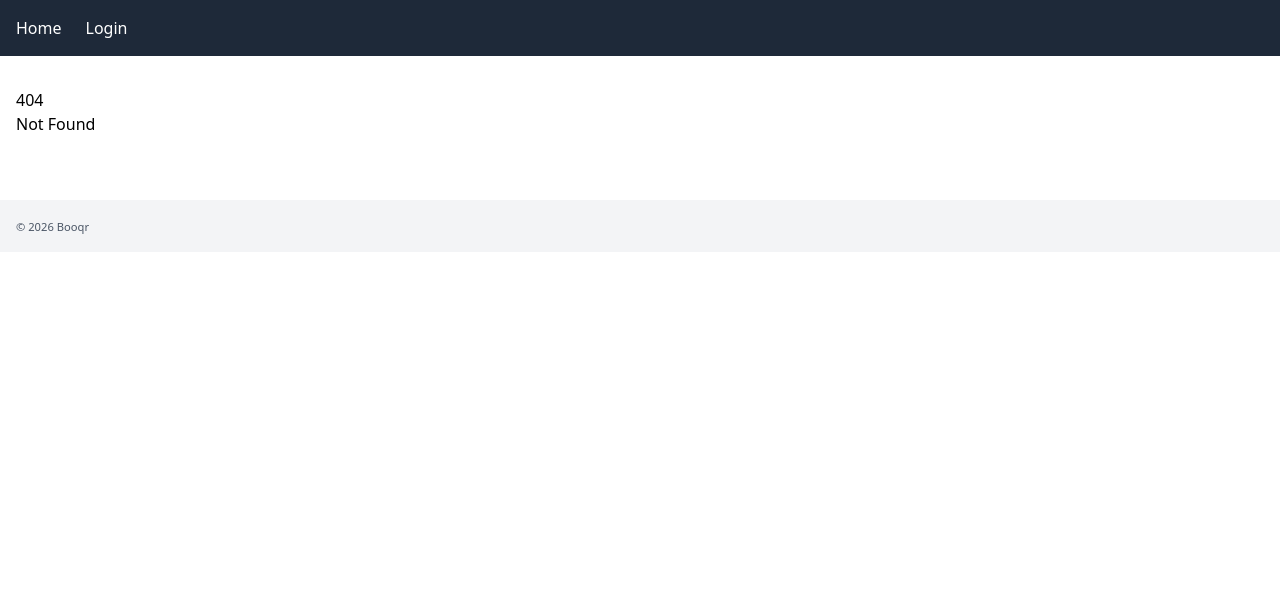
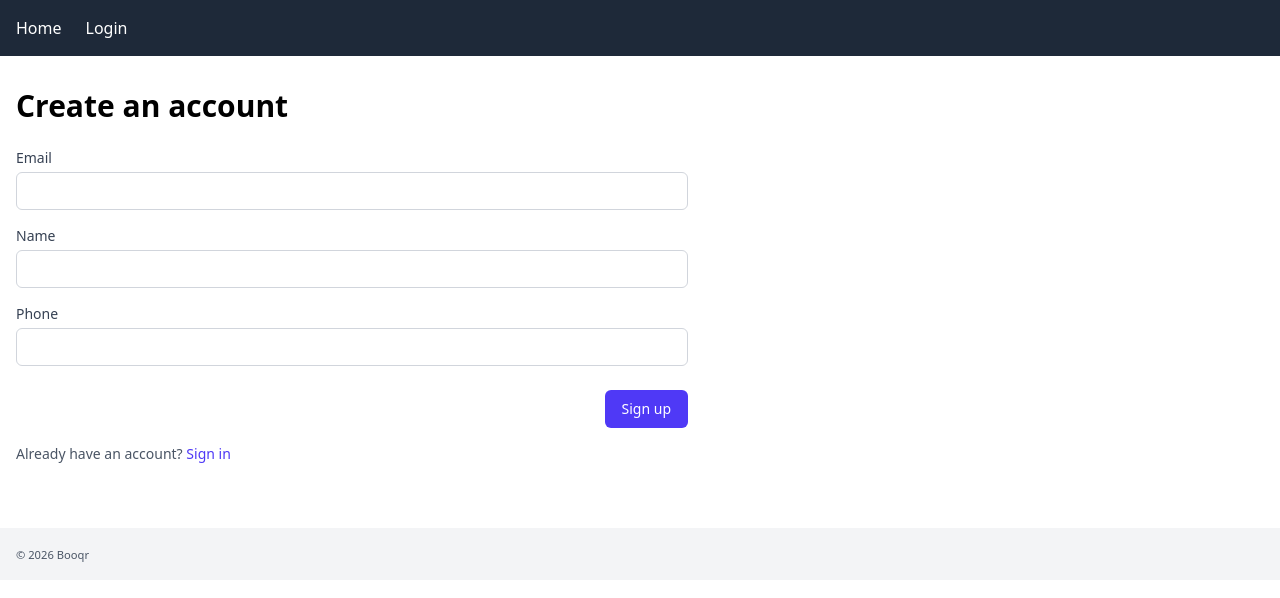
Before and after one commit to klinkby/booqr-app, a SvelteKit app: page /sign-up in a window 1280 px wide. Before the commit this address had no page. Shown: the top 598 px of the page. Built offline with nearby package versions, Linux system fonts and the light colour scheme.

Commit message:
feat: sign-up form

```diff
--- /dev/null
+++ b/src/lib/components/ContactFields.svelte
@@ -0,0 +1,45 @@
+<script>
+	let { email = $bindable(), name = $bindable(), phone = $bindable(), emailDisabled = false } = $props();
+</script>
+
+<div>
+	<label for="email" class="block text-sm font-medium text-gray-700 mb-1">
+		Email
+	</label>
+	<input
+		id="email"
+		name="email"
+		type="email"
+		required
+		disabled={emailDisabled}
+		bind:value={email}
+		class="block w-full px-3 py-2 border border-gray-300 rounded-md focus:outline-none focus:ring-indigo-500 focus:border-indigo-500 sm:text-sm disabled:bg-gray-100 disabled:cursor-not-allowed"
+		title={emailDisabled ? 'Email cannot be changed' : undefined}
+	/>
+</div>
+
+<div>
+	<label for="name" class="block text-sm font-medium text-gray-700 mb-1">
+		Name
+	</label>
+	<input
+		id="name"
+		name="name"
+		type="text"
+		bind:value={name}
+		class="block w-full px-3 py-2 border border-gray-300 rounded-md focus:outline-none focus:ring-indigo-500 focus:border-indigo-500 sm:text-sm"
+	/>
+</div>
+
+<div>
+	<label for="phone" class="block text-sm font-medium text-gray-700 mb-1">
+		Phone
+	</label>
+	<input
+		id="phone"
+		name="phone"
+		type="tel"
+		bind:value={phone}
+		class="block w-full px-3 py-2 border border-gray-300 rounded-md focus:outline-none focus:ring-indigo-500 focus:border-indigo-500 sm:text-sm"
+	/>
+</div>
--- a/src/lib/index.js
+++ b/src/lib/index.js
@@ -6,3 +6,4 @@ export {default as Form} from './components/Form.svelte';
 export {default as Calendar} from './components/Calendar.svelte';
 export {default as VacancyForm} from './components/VacancyForm.svelte';
 export {default as PasswordReset} from './components/PasswordReset.svelte';
+export {default as ContactFields} from './components/ContactFields.svelte';
--- a/src/routes/admin/contacts/[id]/+page.svelte
+++ b/src/routes/admin/contacts/[id]/+page.svelte
@@ -1,6 +1,6 @@
 <script>
 	import {UserService} from '$lib/api';
-	import {Form, invokeApi} from '$lib';
+	import {Form, ContactFields, invokeApi} from '$lib';
 	import {goto} from '$app/navigation';
 	import {onMount} from 'svelte';
 	import {page} from '$app/stores';
@@ -83,49 +83,9 @@
 				onsubmit={handleSubmit}
 				oncancel={handleCancel}
 			>
-				<div>
-					<label for="email" class="block text-sm font-medium text-gray-700 mb-1">
-						Email
-					</label>
-					<input
-						id="email"
-						name="email"
-						type="email"
-						required
-						disabled={isEdit}
-						bind:value={email}
-						class="block w-full px-3 py-2 border border-gray-300 rounded-md focus:outline-none focus:ring-indigo-500 focus:border-indigo-500 sm:text-sm disabled:bg-gray-100 disabled:cursor-not-allowed"
-						title="Email cannot be changed"
-					/>
-				</div>
+				<ContactFields bind:email bind:name bind:phone emailDisabled={isEdit} />
 
 				{#if isEdit}
-					<div>
-						<label for="name" class="block text-sm font-medium text-gray-700 mb-1">
-							Name
-						</label>
-						<input
-							id="name"
-							name="name"
-							type="text"
-							bind:value={name}
-							class="block w-full px-3 py-2 border border-gray-300 rounded-md focus:outline-none focus:ring-indigo-500 focus:border-indigo-500 sm:text-sm"
-						/>
-					</div>
-
-					<div>
-						<label for="phone" class="block text-sm font-medium text-gray-700 mb-1">
-							Phone
-						</label>
-						<input
-							id="phone"
-							name="phone"
-							type="tel"
-							bind:value={phone}
-							class="block w-full px-3 py-2 border border-gray-300 rounded-md focus:outline-none focus:ring-indigo-500 focus:border-indigo-500 sm:text-sm"
-						/>
-					</div>
-
 					<div>
 						<label for="role" class="block text-sm font-medium text-gray-700 mb-1">
 							Role
--- a/src/routes/login/+page.svelte
+++ b/src/routes/login/+page.svelte
@@ -119,5 +119,12 @@
 				<PasswordReset bind:email={email} />
 			</section>
 		{/if}
+
+		<p class="mt-4 text-sm text-gray-600">
+			Don't have an account?
+			<a href="/sign-up" class="font-medium text-indigo-600 hover:text-indigo-500 focus:outline-none focus:underline">
+				Sign up
+			</a>
+		</p>
 	</div>
 </div>
--- a/src/routes/profile/+page.svelte
+++ b/src/routes/profile/+page.svelte
@@ -1,6 +1,6 @@
 <script>
 	import { UserService } from '$lib/api';
-	import { auth, Form, PasswordReset, invokeApi } from '$lib';
+	import { auth, Form, ContactFields, PasswordReset, invokeApi } from '$lib';
 	import { goto } from '$app/navigation';
 	import { onMount } from 'svelte';
 
@@ -87,49 +87,7 @@
 						submitLabel="Save Changes"
 						onsubmit={handleSubmit}
 					>
-						<!-- Email: read-only display -->
-						<div>
-							<label for="email" class="block text-sm font-medium text-gray-700 mb-1">
-								Email
-							</label>
-							<input
-								id="email"
-								name="email"
-								type="email"
-								disabled
-								bind:value={email}
-								class="block w-full px-3 py-2 border border-gray-300 rounded-md bg-gray-100 cursor-not-allowed sm:text-sm"
-								title="Email cannot be changed"
-							/>
-						</div>
-
-						<!-- Name: editable -->
-						<div>
-							<label for="name" class="block text-sm font-medium text-gray-700 mb-1">
-								Name
-							</label>
-							<input
-								id="name"
-								name="name"
-								type="text"
-								bind:value={name}
-								class="block w-full px-3 py-2 border border-gray-300 rounded-md focus:outline-none focus:ring-indigo-500 focus:border-indigo-500 sm:text-sm"
-							/>
-						</div>
-
-						<!-- Phone: editable -->
-						<div>
-							<label for="phone" class="block text-sm font-medium text-gray-700 mb-1">
-								Phone
-							</label>
-							<input
-								id="phone"
-								name="phone"
-								type="tel"
-								bind:value={phone}
-								class="block w-full px-3 py-2 border border-gray-300 rounded-md focus:outline-none focus:ring-indigo-500 focus:border-indigo-500 sm:text-sm"
-							/>
-						</div>
+						<ContactFields bind:email bind:name bind:phone emailDisabled />
 					</Form>
 				</div>
 			</section>
--- /dev/null
+++ b/src/routes/sign-up/+page.svelte
@@ -0,0 +1,55 @@
+<script>
+	import {UserService} from '$lib/api';
+	import {auth, Form, ContactFields} from '$lib';
+	import {goto} from '$app/navigation';
+
+	let email = $state('');
+	let name = $state('');
+	let phone = $state('');
+	let error = $state(null);
+	let loading = $state(false);
+	let success = $state(false);
+
+	$effect(() => {
+		if (auth.isLoggedIn) {
+			goto('/profile');
+		}
+	});
+
+	async function handleSubmit() {
+		error = null;
+		loading = true;
+
+		try {
+			await UserService.addUser({email});
+			success = true;
+		} catch (err) {
+			error = err.message || 'Sign-up failed. Please try again.';
+		} finally {
+			loading = false;
+		}
+	}
+</script>
+
+<div>
+	<h1 class="text-3xl font-bold mb-6">Create an account</h1>
+
+	<div class="max-w-2xl">
+		{#if success}
+			<div class="rounded-md bg-green-50 p-4" role="status" aria-live="polite">
+				<p class="text-sm text-green-800">Account created! Check your email for a link to set your password.</p>
+			</div>
+		{:else}
+			<Form {error} legend="Sign up" {loading} onsubmit={handleSubmit} submitLabel="Sign up">
+				<ContactFields bind:email bind:name bind:phone />
+			</Form>
+		{/if}
+
+		<p class="mt-4 text-sm text-gray-600">
+			Already have an account?
+			<a href="/login" class="font-medium text-indigo-600 hover:text-indigo-500 focus:outline-none focus:underline">
+				Sign in
+			</a>
+		</p>
+	</div>
+</div>
```
